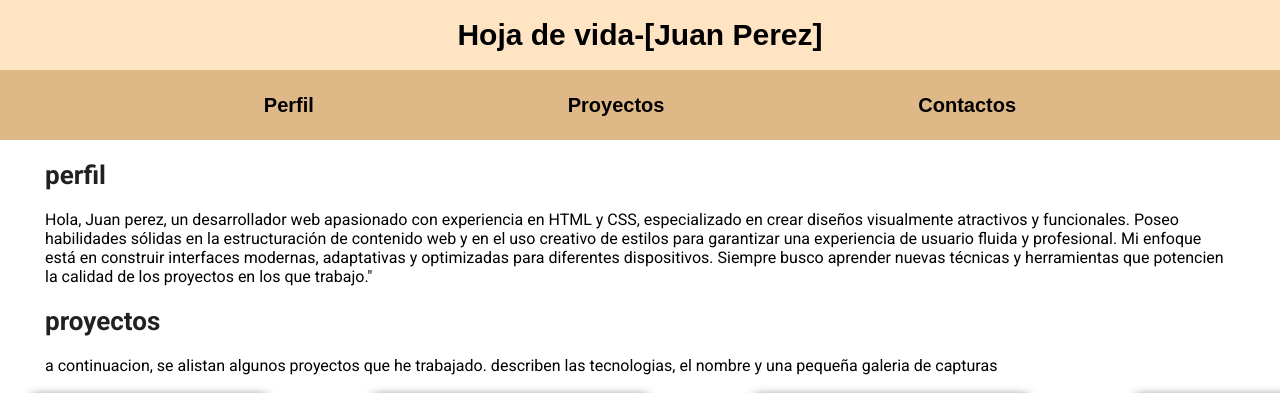
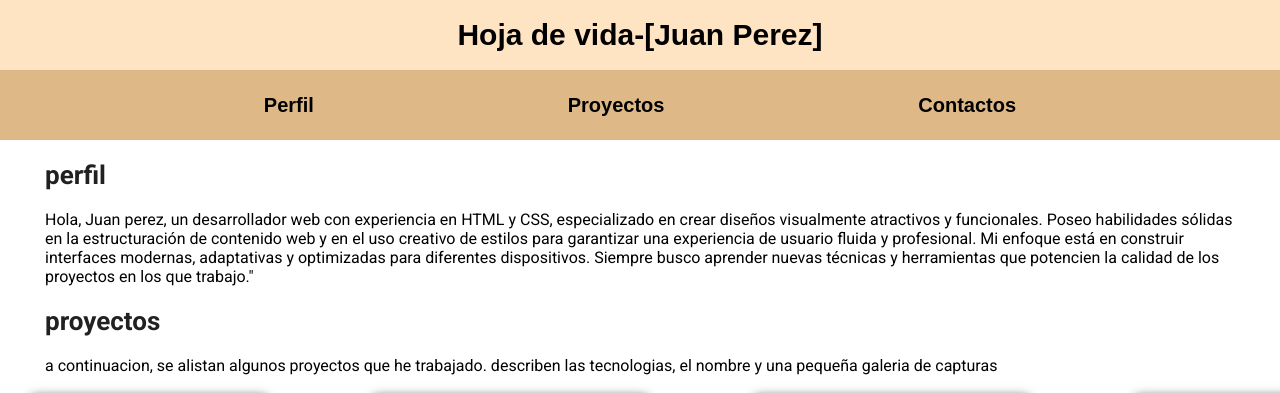
Before and after one commit to Decimojuan/Decimojuan.github.io, a plain HTML site: page index.html in a window 1280 px wide. Shown: the top 393 px of the page. Drawn offline with Linux system fonts and the light colour scheme; files whose address does not match are found by name.

Commit message:
Update index.html

```diff
--- a/index.html
+++ b/index.html
@@ -22,7 +22,7 @@
         </header>
         <section >
           <h2 id="seccion1">perfil</h2>
-          <p>Hola, Juan perez, un desarrollador web apasionado con experiencia en HTML y CSS, especializado en crear diseños visualmente atractivos y funcionales. Poseo habilidades sólidas en la estructuración de contenido web y en el uso creativo de estilos para garantizar una experiencia de usuario fluida y profesional. Mi enfoque está en construir interfaces modernas, adaptativas y optimizadas para diferentes dispositivos. Siempre busco aprender nuevas técnicas y herramientas que potencien la calidad de los proyectos en los que trabajo."</p>
+          <p>Hola, Juan perez, un desarrollador web con experiencia en HTML y CSS, especializado en crear diseños visualmente atractivos y funcionales. Poseo habilidades sólidas en la estructuración de contenido web y en el uso creativo de estilos para garantizar una experiencia de usuario fluida y profesional. Mi enfoque está en construir interfaces modernas, adaptativas y optimizadas para diferentes dispositivos. Siempre busco aprender nuevas técnicas y herramientas que potencien la calidad de los proyectos en los que trabajo."</p>
 
         </section>
         <section>
```
